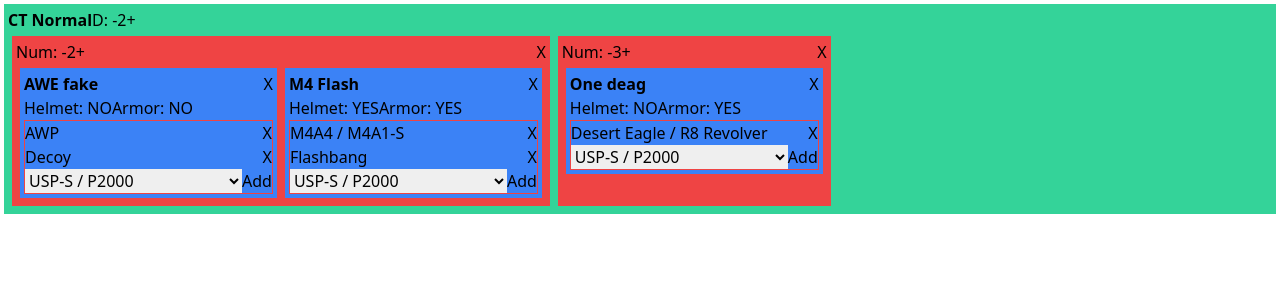
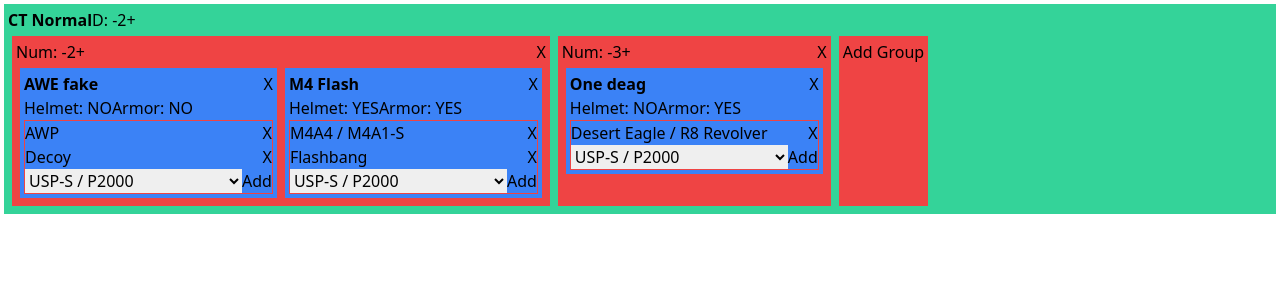
Before and after one commit to Djeeberjr/csgo-retakes-editor, a React (Create React App) app: page / in a window 1280 px wide. Shown: the top 300 px of the page. Built offline with nearby package versions, Linux system fonts and the light colour scheme.

Commit message:
implemented adding new card groups

```diff
--- a/src/components/Deck.tsx
+++ b/src/components/Deck.tsx
@@ -1,4 +1,6 @@
 import React from "react"
+import Card from "../types/Card"
+import CardGroup from "../types/CardGroup"
 import Deck from "../types/Deck"
 import Side from "../types/Side"
 import CardGroupComp from "./CardGroup"
@@ -37,6 +39,19 @@
                         }}
                     />
                 )}
+                <div className="bg-red-500 m-1 p-1 cursor-pointer"
+                    onClick={()=>onChange?.(
+                        new Deck(
+                            deck.numDefusers,
+                            ...deck.cardGroups,
+                            new CardGroup(1,new Card("New card",false,false))
+                        )
+                    )}
+                >
+                    <div>
+                        Add Group
+                    </div>
+                </div>
             </div>
         </div>
     )
```
